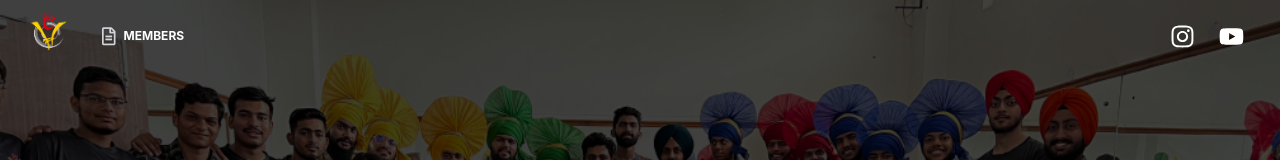
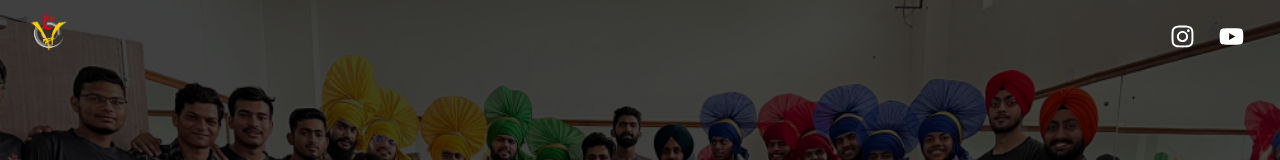
Before and after one commit to MrSingh2000/rpg-frontend, a Next.js app: page / in a window 1280 px wide. Shown: the top 160 px of the page. Built offline with nearby package versions, Linux system fonts and the light colour scheme.

Commit message:
removed members section

```diff
--- a/components/Navbar.tsx
+++ b/components/Navbar.tsx
@@ -43,14 +43,15 @@ export default function Navbar({ }: Props) {
         >
           <ul className="flex flex-col lg:flex-row list-none mr-auto">
             <li className="flex items-center">
-              <Link href="/members">
+              {/* FIXME: members section is disabled because backend is made shutdown every 15 minutes on free plan, making all data reset */}
+              {/* <Link href="/members">
                 <span
                   className="cursor-pointer lg:text-white lg:hover:text-gray-300 text-gray-800 px-3 py-4 lg:py-2 flex items-center text-xs uppercase font-bold"
                 >
                   <i className="lg:text-gray-300 text-gray-500 far fa-file-alt text-lg leading-lg mr-2"></i>
                   Members
                 </span>
-              </Link>
+              </Link> */}
             </li>
           </ul>
           <ul className="flex flex-col lg:flex-row list-none lg:ml-auto">
```
